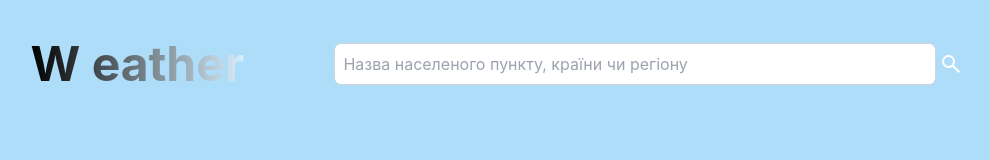
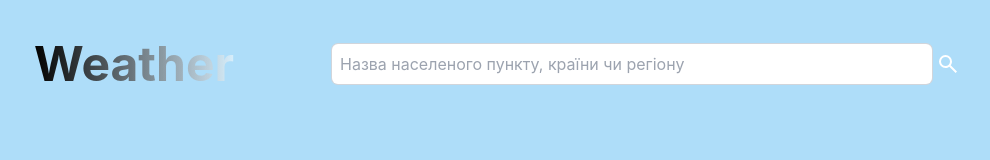
Before and after one commit to InnaKukla/weather, a React (Create React App) app: page / in a window 1280 px wide. Shown: the top 160 px of the page, without its empty margins (143-1133 px from the left). Built offline with nearby package versions, Linux system fonts and the light colour scheme.

Commit message:
Update header

```diff
--- a/src/App.jsx
+++ b/src/App.jsx
@@ -92,7 +92,7 @@ const App = () => {
     <div className="flex flex-col px-4 mt-10 mb-10 md:px-8 lg:px-16 xl:px-32 2xl:px-64 relative ">
       <header className="flex items-center justify-around z-100">
         <h1 className="text-5xl font-bold bg-gradient-to-r from-black to-[#ffffff85] bg-clip-text text-transparent">
-          W   eather
+          Weather
         </h1>
         <div className="flex gap-1">
           <input
```
Also changed, not shown: 2 other files (tests, documents, lock files or other folders).
